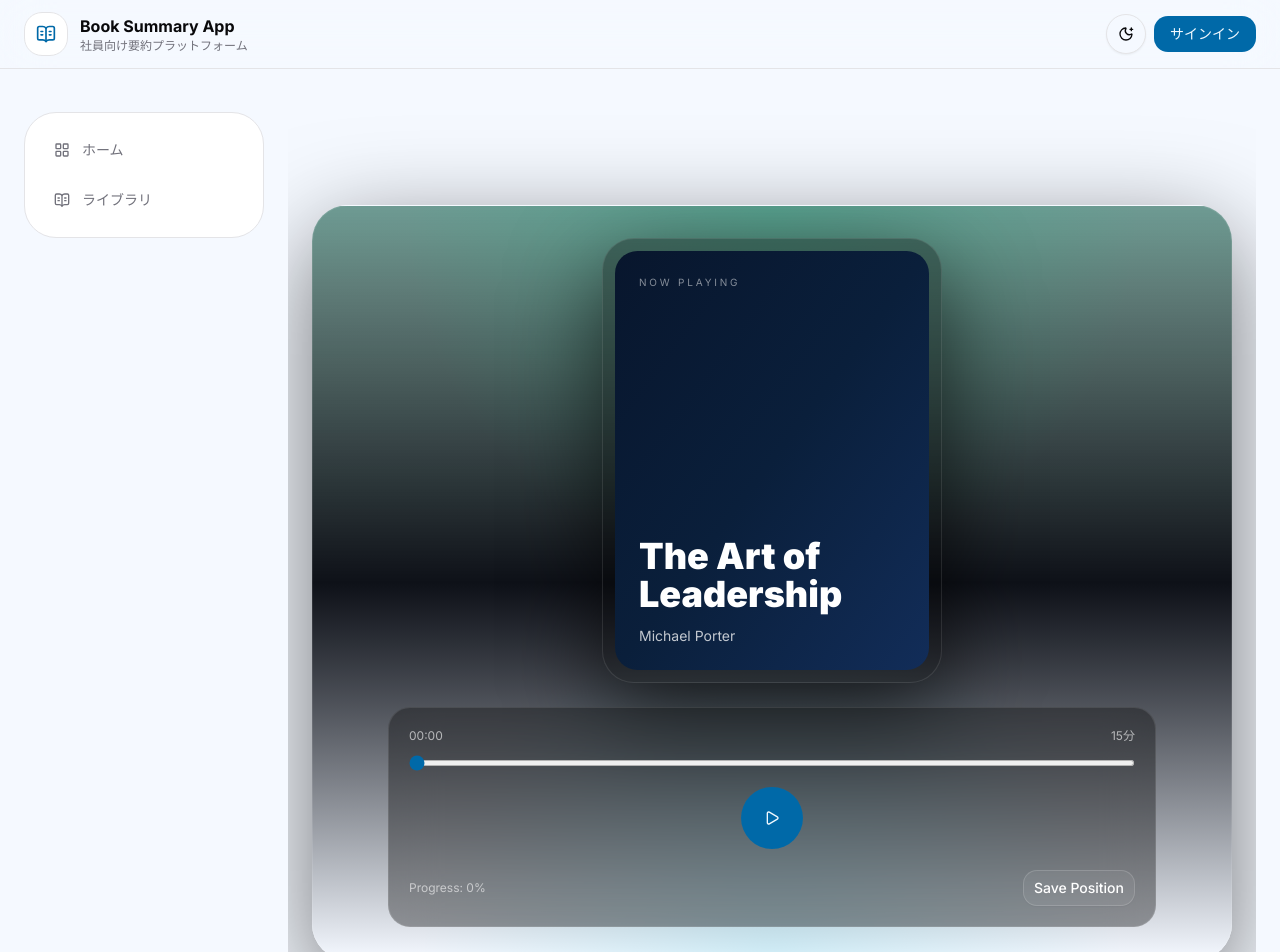
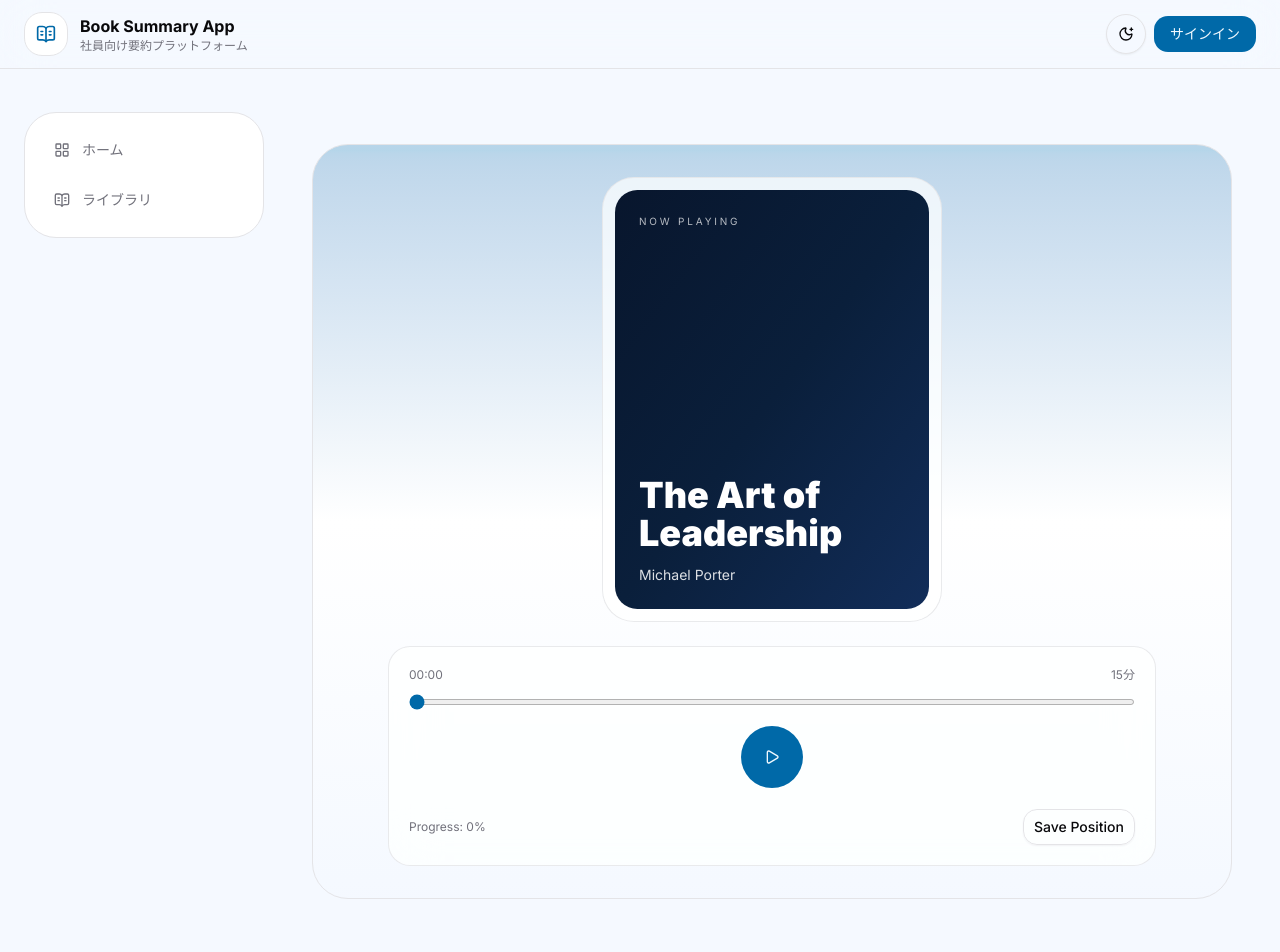
Before and after one commit to Tillayevxusniddin/new-content-manager, a Next.js app in the folder frontend/: page /books/book-1 in a window 1280 px wide. Shown: the top 952 px of the page. Built offline with nearby package versions, Linux system fonts and the light colour scheme.

Commit message:
refactor: update layout and improve media component structure for better readability

```diff
--- a/frontend/src/app/(dashboard)/layout.tsx
+++ b/frontend/src/app/(dashboard)/layout.tsx
@@ -7,7 +7,7 @@ export default function Layout({ children }: { children: React.ReactNode }) {
 			<Header />
 			<div className='mx-auto flex w-full max-w-7xl gap-6 px-4 pt-24 pb-6 md:px-6 md:pt-28 md:pb-8'>
 				<Sidebar />
-				<main className='min-w-0 overflow-x-hidden'>{children}</main>
+				<main className='flex-1'>{children}</main>
 			</div>
 		</div>
 	)
--- a/frontend/src/widgets/books-media/ui/books-media.tsx
+++ b/frontend/src/widgets/books-media/ui/books-media.tsx
@@ -3,12 +3,11 @@
 import { CheckCircle2, Pause, Play } from 'lucide-react'
 import { useEffect, useMemo, useState } from 'react'
 
+import { useMediaPlayer } from '@/shared/hooks/use-media-player'
+import { useProgress } from '@/shared/hooks/use-progress'
 import { BookSummary } from '@/shared/lib/mock-data'
 import { cn } from '@/shared/lib/utils'
 import { Button, Progress } from '@/shared/ui'
-
-import { useMediaPlayer } from '@/shared/hooks/use-media-player'
-import { useProgress } from '@/shared/hooks/use-progress'
 
 function formatTime(value: number) {
 	const minutes = Math.floor(value / 60)
@@ -60,45 +59,57 @@ export function BooksMedia({ book }: { book: BookSummary }) {
 	}, [media.duration, media.position])
 
 	return (
-        <div className='relative min-h-screen text-white'>
-            <div
+		<div className='text-foreground relative'>
+			{/* <div
 				className={cn(
-                    'pointer-events-none sticky top-0 z-40 border-b border-white/10 bg-black/80 px-4 py-3 backdrop-blur-xl transition-all duration-300 md:px-6',
-                    showStickyHeader ? 'translate-y-0 opacity-100' : '-translate-y-full opacity-0'
+					'border-border/80 bg-background/80 pointer-events-none sticky top-0 z-40 mb-10 border-b px-4 pb-3 backdrop-blur-xl transition-all duration-300 md:px-6'
 				)}
 			>
 				<div className='mx-auto flex w-full max-w-6xl items-center justify-between gap-3'>
 					<div className='min-w-0'>
 						<p className='line-clamp-1 text-sm font-semibold'>{book.title}</p>
-                        <p className='line-clamp-1 text-xs text-white/60'>{book.author}</p>
+						<p className='text-muted-foreground line-clamp-1 text-xs'>{book.author}</p>
 					</div>
 					<Button
 						size='icon-sm'
 						onClick={media.toggle}
 						className='pointer-events-auto rounded-full'
 					>
-                        {media.playing ? <Pause className='h-4 w-4' /> : <Play className='h-4 w-4' />}
+						{media.playing ? (
+							<Pause className='h-4 w-4' />
+						) : (
+							<Play className='h-4 w-4' />
+						)}
 					</Button>
 				</div>
-            </div>
+			</div> */}
 
-            <section className='relative overflow-hidden rounded-[2.25rem] border border-white/10 bg-linear-to-b from-emerald-900/55 via-[#0e1118] to-background p-5 shadow-[0_30px_100px_rgba(0,0,0,0.55)] md:p-8'>
-                <div className='pointer-events-none absolute inset-0 bg-[radial-gradient(circle_at_top,rgba(16,185,129,0.23),transparent_42%),radial-gradient(circle_at_bottom,rgba(6,182,212,0.14),transparent_40%)]' />
+			<section className='border-border from-primary/25 via-card to-background relative overflow-hidden rounded-[2.25rem] border bg-linear-to-b p-5 shadow-[0_30px_100px_hsl(var(--foreground)/0.18)] md:p-8'>
+				<div className='pointer-events-none absolute inset-0 bg-[radial-gradient(circle_at_top,hsl(var(--primary)/0.22),transparent_42%),radial-gradient(circle_at_bottom,hsl(var(--accent)/0.14),transparent_40%)]' />
 				<div className='relative mx-auto flex w-full max-w-3xl flex-col items-center gap-6 text-center'>
-                    <div className='w-full max-w-70 rounded-[2rem] border border-white/10 bg-black/35 p-3 shadow-[0_30px_90px_rgba(0,0,0,0.65)] md:max-w-85'>
-                        <div className={cn('aspect-3/4 rounded-[1.4rem] bg-linear-to-br', book.coverTone)}>
+					<div className='border-border/80 bg-card/70 w-full max-w-70 rounded-[2rem] border p-3 shadow-[0_30px_90px_hsl(var(--foreground)/0.2)] md:max-w-85'>
+						<div
+							className={cn(
+								'aspect-3/4 rounded-[1.4rem] bg-linear-to-br',
+								book.coverTone
+							)}
+						>
 							<div className='flex h-full flex-col justify-between p-6 text-left'>
-                                <span className='text-[10px] tracking-[0.28em] text-white/50 uppercase'>Now Playing</span>
+								<span className='text-[10px] tracking-[0.28em] text-white/70 uppercase'>
+									Now Playing
+								</span>
 								<div>
-                                    <h1 className='text-3xl leading-[1.05] font-black text-white md:text-4xl'>{book.title}</h1>
-                                    <p className='mt-3 text-sm text-white/75'>{book.author}</p>
+									<h1 className='text-3xl leading-[1.05] font-black text-white md:text-4xl'>
+										{book.title}
+									</h1>
+									<p className='mt-3 text-sm text-white/85'>{book.author}</p>
 								</div>
 							</div>
 						</div>
 					</div>
 
-                    <div className='w-full space-y-4 rounded-3xl border border-white/10 bg-black/35 p-4 backdrop-blur-xl md:p-5'>
-                        <div className='mb-1 flex items-center justify-between text-xs text-white/62'>
+					<div className='border-border/80 bg-card/70 w-full space-y-4 rounded-3xl border p-4 backdrop-blur-xl md:p-5'>
+						<div className='text-muted-foreground mb-1 flex items-center justify-between text-xs'>
 							<span>{formatTime(media.position)}</span>
 							<span>{book.duration}</span>
 						</div>
@@ -116,15 +127,21 @@ export function BooksMedia({ book }: { book: BookSummary }) {
 								onClick={media.toggle}
 								className='glow-soft h-14 w-14 rounded-full md:h-16 md:w-16'
 							>
-                                {media.playing ? <Pause className='h-5 w-5' /> : <Play className='h-5 w-5' />}
+								{media.playing ? (
+									<Pause className='h-5 w-5' />
+								) : (
+									<Play className='h-5 w-5' />
+								)}
 							</Button>
 						</div>
 						<div className='flex flex-wrap items-center justify-between gap-3 pt-1'>
-                            <p className='text-xs text-white/58'>Progress: {timelinePercent.toFixed(0)}%</p>
+							<p className='text-muted-foreground text-xs'>
+								Progress: {timelinePercent.toFixed(0)}%
+							</p>
 							<Button
 								variant='outline'
 								onClick={() => setAudioPosition(media.position)}
-                                className='border-white/20 bg-white/5 text-white hover:bg-white/10'
+								className='border-border bg-surface text-foreground hover:bg-surface-hover'
 							>
 								Save Position
 							</Button>
@@ -135,53 +152,65 @@ export function BooksMedia({ book }: { book: BookSummary }) {
 
 			<section
 				className={cn(
-                    'mt-8 rounded-[2rem] border border-white/10 bg-black/35 p-6 backdrop-blur-xl transition-all duration-700 md:p-8',
+					'border-border/80 bg-card/70 mt-8 rounded-[2rem] border p-6 backdrop-blur-xl transition-all duration-700 md:p-8',
 					showTextSection ? 'translate-y-0 opacity-100' : 'translate-y-7 opacity-0'
 				)}
 			>
 				<div className='mb-5 flex items-center justify-between gap-3'>
 					<div>
-                        <p className='text-xs tracking-[0.22em] text-white/50 uppercase'>Text Summary</p>
-                        <h2 className='mt-1 text-2xl font-black text-white md:text-3xl'>Readable Notes</h2>
+						<p className='text-muted-foreground text-xs tracking-[0.22em] uppercase'>
+							Text Summary
+						</p>
+						<h2 className='mt-1 text-2xl font-black md:text-3xl'>Readable Notes</h2>
 					</div>
-                    <Button variant='outline' onClick={markTextCompleted} className='border-white/20 bg-white/5 text-white hover:bg-white/10'>
+					<Button
+						variant='outline'
+						onClick={markTextCompleted}
+						className='border-border bg-surface text-foreground hover:bg-surface-hover'
+					>
 						<CheckCircle2 className='h-4 w-4' />
 						Mark as Read
 					</Button>
 				</div>
-                <article className='space-y-3 text-[15px] leading-8 text-white/86'>
+				<article className='text-foreground/90 space-y-3 text-[15px] leading-8'>
 					{textToBlocks(book.textContent).map((line, index) => {
 						if (!line) return <div key={index} className='h-3' />
 						if (line.startsWith('## ')) {
 							return (
-                                <h3 key={index} className='pt-2 text-xl font-bold text-white'>
+								<h3 key={index} className='pt-2 text-xl font-bold'>
 									{line.replace('## ', '')}
 								</h3>
 							)
 						}
 						if (line.startsWith('### ')) {
 							return (
-                                <h4 key={index} className='text-lg font-semibold text-white/95'>
+								<h4
+									key={index}
+									className='text-foreground/95 text-lg font-semibold'
+								>
 									{line.replace('### ', '')}
 								</h4>
 							)
 						}
 						if (line.startsWith('> ')) {
 							return (
-                                <blockquote key={index} className='border-l-2 border-emerald-300/70 pl-4 text-white/75 italic'>
+								<blockquote
+									key={index}
+									className='border-primary/60 text-muted-foreground border-l-2 pl-4 italic'
+								>
 									{line.replace('> ', '')}
 								</blockquote>
 							)
 						}
 						return (
-                            <p key={index} className='text-white/84'>
+							<p key={index} className='text-foreground/85'>
 								{line.replace(/\*\*(.*?)\*\*/g, '$1')}
 							</p>
 						)
 					})}
 				</article>
-                <div className='mt-6 rounded-2xl border border-white/10 bg-black/30 p-4'>
-                    <div className='mb-2 flex items-center justify-between text-xs text-white/62'>
+				<div className='border-border bg-surface mt-6 rounded-2xl border p-4'>
+					<div className='text-muted-foreground mb-2 flex items-center justify-between text-xs'>
 						<span>Reading Completion</span>
 						<span>{progress.isTextCompleted ? 'Completed' : 'In progress'}</span>
 					</div>
@@ -191,28 +220,30 @@ export function BooksMedia({ book }: { book: BookSummary }) {
 
 			<section
 				className={cn(
-                    'mt-8 rounded-[2rem] border border-white/10 bg-black/35 p-6 backdrop-blur-xl transition-all duration-700 md:p-8',
+					'border-border/80 bg-card/70 mt-8 rounded-[2rem] border p-6 backdrop-blur-xl transition-all duration-700 md:p-8',
 					showVideoSection ? 'translate-y-0 opacity-100' : 'translate-y-8 opacity-0'
 				)}
 			>
 				<div className='mb-4'>
-                    <p className='text-xs tracking-[0.22em] text-white/50 uppercase'>Video Companion</p>
-                    <h2 className='mt-1 text-2xl font-black text-white md:text-3xl'>Watch Mode</h2>
+					<p className='text-muted-foreground text-xs tracking-[0.22em] uppercase'>
+						Video Companion
+					</p>
+					<h2 className='mt-1 text-2xl font-black md:text-3xl'>Watch Mode</h2>
 				</div>
-                <div className='relative aspect-video overflow-hidden rounded-[1.4rem] border border-white/10 bg-linear-to-br from-slate-900 via-black to-emerald-950/45'>
-                    <div className='absolute inset-0 bg-[radial-gradient(circle_at_top,rgba(16,185,129,0.24),transparent_45%)]' />
+				<div className='border-border from-primary/20 via-card to-accent/20 relative aspect-video overflow-hidden rounded-[1.4rem] border bg-linear-to-br'>
+					<div className='absolute inset-0 bg-[radial-gradient(circle_at_top,hsl(var(--primary)/0.22),transparent_45%)]' />
 					<div className='relative flex h-full flex-col items-center justify-center gap-3'>
 						<Button size='icon-lg' className='h-14 w-14 rounded-full'>
 							<Play className='h-5 w-5' />
 						</Button>
-                        <p className='text-sm text-white/72'>Video player placeholder</p>
+						<p className='text-muted-foreground text-sm'>Video player placeholder</p>
 					</div>
 				</div>
 				<div className='mt-5 flex justify-end'>
 					<Button
 						variant='outline'
 						onClick={() => setVideoPosition(media.position)}
-                        className='border-white/20 bg-white/5 text-white hover:bg-white/10'
+						className='border-border bg-surface text-foreground hover:bg-surface-hover'
 					>
 						Save Video Position
 					</Button>
```
Lines whose indentation alone changed are shown as unchanged.
